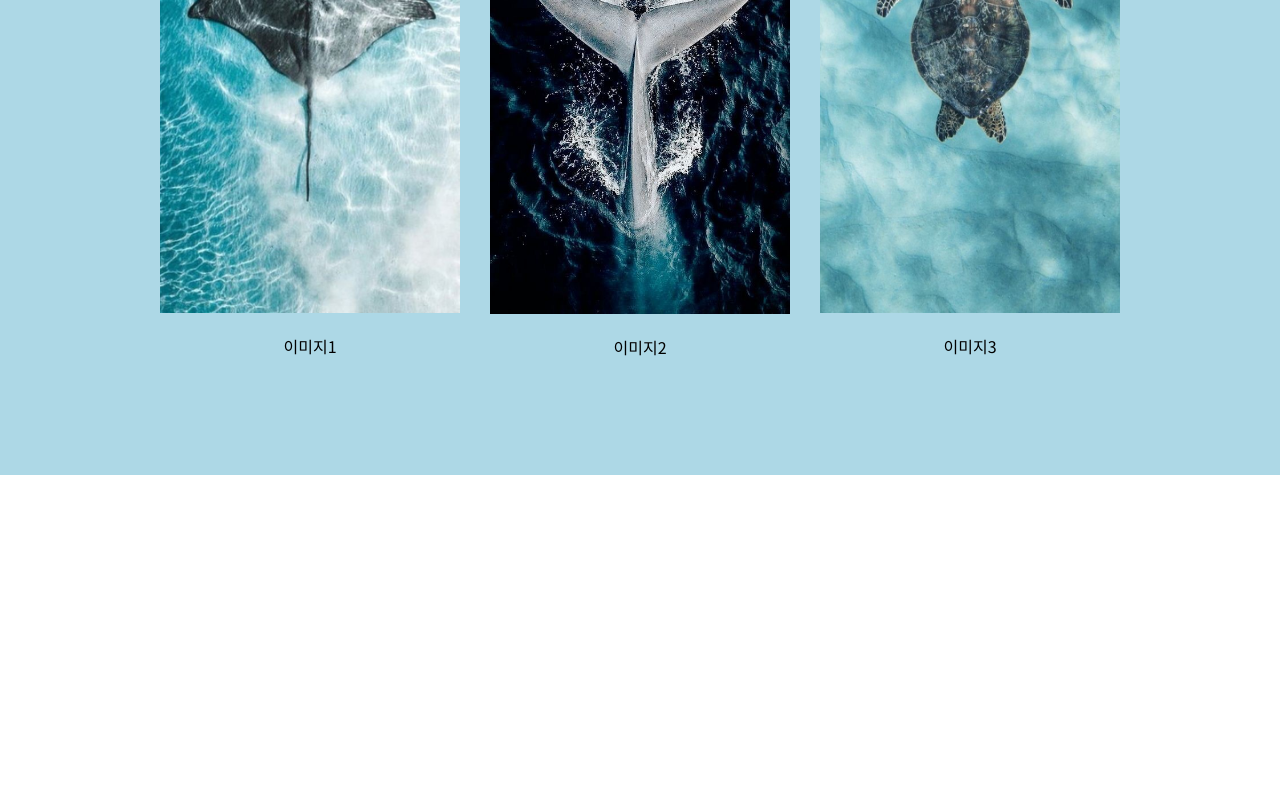
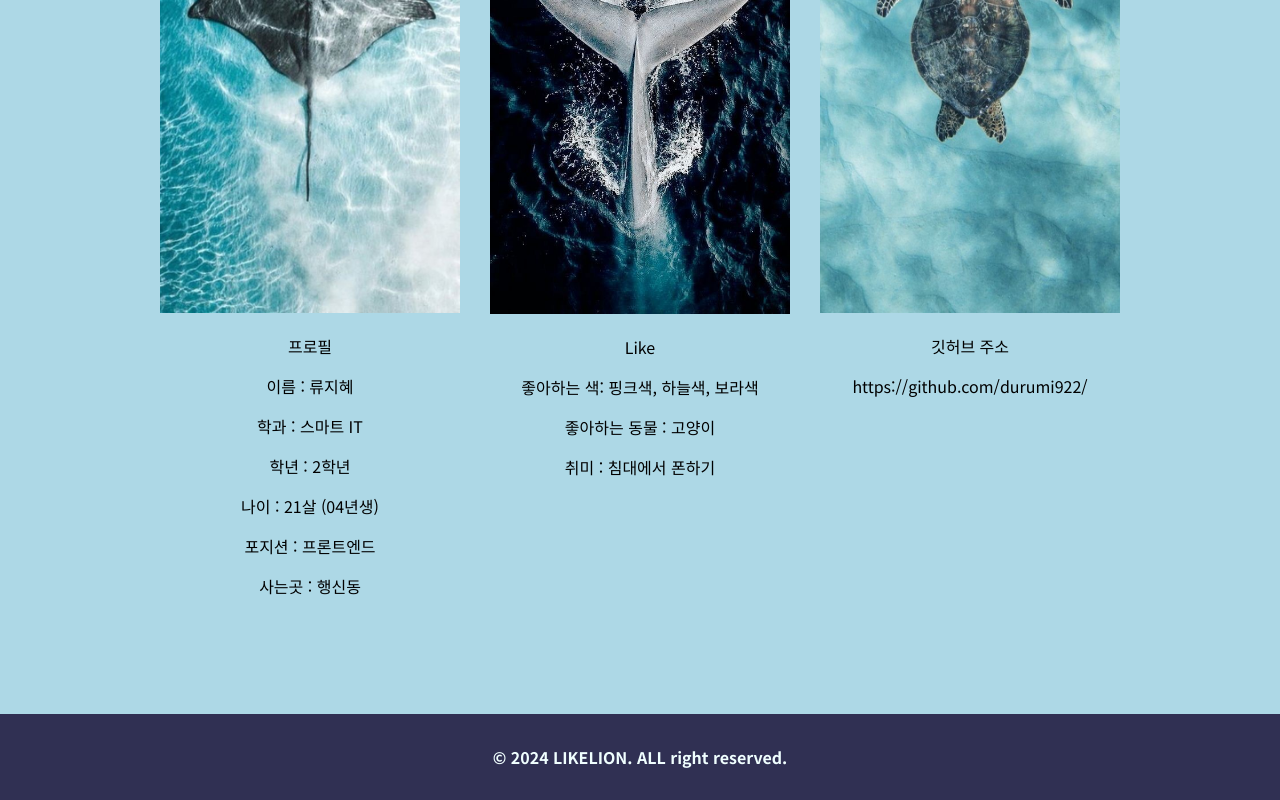
Before and after one commit to durumi922/introduce_myself, a plain HTML site: page index.html in a window 1280 px wide. Shown: the part 1000-1800 px from the top of the page. Before the commit the page ends 1475 px from the top, so only its background shows below. Drawn offline with Linux system fonts and the light colour scheme.

Commit message:
자기소개 넣기

```diff
--- a/index.html
+++ b/index.html
@@ -45,7 +45,14 @@
                 <div class="card-imag">
                     <img src="./gaori.jpg" alt="이미지1">
                 </div>
-                <p>이미지1</p>
+                <p>프로필</p>
+                <p>이름 : 류지혜</p>
+                <p>학과 : 스마트 IT</p>
+                <p>학년 : 2학년 </p>
+                <p>나이 : 21살 (04년생) </p>
+                <p>포지션 : 프론트엔드</p>
+                <p>사는곳 : 행신동</p>
+                <p></p>
             </article>
 
 
@@ -53,7 +60,15 @@
                 <div class="card-imag">
                     <img src="./tail3.jpg" alt="이미지2">
                 </div>
-                <p>이미지2</p>
+                <p>Like</p>
+                <p>좋아하는 색: 핑크색, 하늘색, 보라색</p>
+                <p>좋아하는 동물 : 고양이</p>
+                <p>취미 : 침대에서 폰하기</p>
+                <p></p>
+                <p></p>
+                <p></p>
+                <p></p>
+                <p></p>
             </article>
 
 
@@ -61,13 +76,19 @@
                 <div class="card-imag">
                     <img src="./turtle.jpg" alt="이미지3">
                 </div>
-                <p>이미지3</p>
+                <p>깃허브 주소</p>
+                <p>https://github.com/durumi922/</p>
+                <p></p>
+                <p></p>
             </article>
-
-
-
         </div>
     </section>
+
+    <footer class="ft">
+        <div class="container">
+            <p>&copy; 2024 LIKELION. ALL right reserved.</p>
+        </div>
+    </footer>
 
 
 </body>
--- a/tutorial.css
+++ b/tutorial.css
@@ -10,7 +10,7 @@ body {
 
 a:link, a:visited{
     text-decoration: none;
-    color: black;
+    color:midnightblue;
 }
 
 .container{
@@ -22,7 +22,7 @@ a:link, a:visited{
 /* navigation bar */
 nav {
     height: 80px;
-    background-color:lightblue;
+    background-color:lightblue ;
     line-height: 80px;
 }
 
@@ -67,10 +67,12 @@ ul.nav-btn > li {
     margin-top: 0;
     margin-bottom: 30px;
     padding-top: 200px;
+    color:aliceblue;
 }
 
 .hd-content{
     font-size: 25px;
+    color: aliceblue;
 }
 
 .hd:before {
@@ -81,7 +83,7 @@ ul.nav-btn > li {
     top: 0;
     width: 100%;
     height: 100%;
-    opacity: 0.7;
+    opacity: 0.8;
     background-image: url("./header-img2.jpg");
     background-size: cover;
     background-position: center center;
@@ -127,3 +129,12 @@ ul.nav-btn > li {
     display: block;
     clear: both;
 }
+
+/* footer */
+.ft {
+    padding: 15px;
+    text-align: center;
+    background-color: rgb(48, 48, 83);
+    font-weight: bold;
+    color: azure;
+}
```
